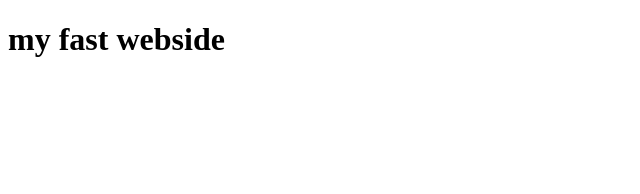
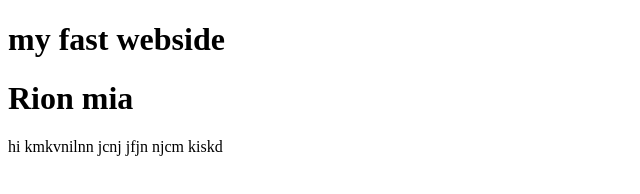
Before and after one commit to rionmia60/rionmia60-fast-work, a plain HTML site: page index.html in a window 1280 px wide. Shown: the whole page, without its empty margins (0-640 px from the left). Drawn offline with Linux system fonts and the light colour scheme.

Commit message:
learned github

```diff
--- a/index.html
+++ b/index.html
@@ -8,5 +8,7 @@
 </head>
 <body>
     <h1>my fast webside</h1>
+    <h1>Rion mia</h1>
+    <p>hi kmkvnilnn jcnj jfjn njcm kiskd </p>
 </body>
 </html>
```
